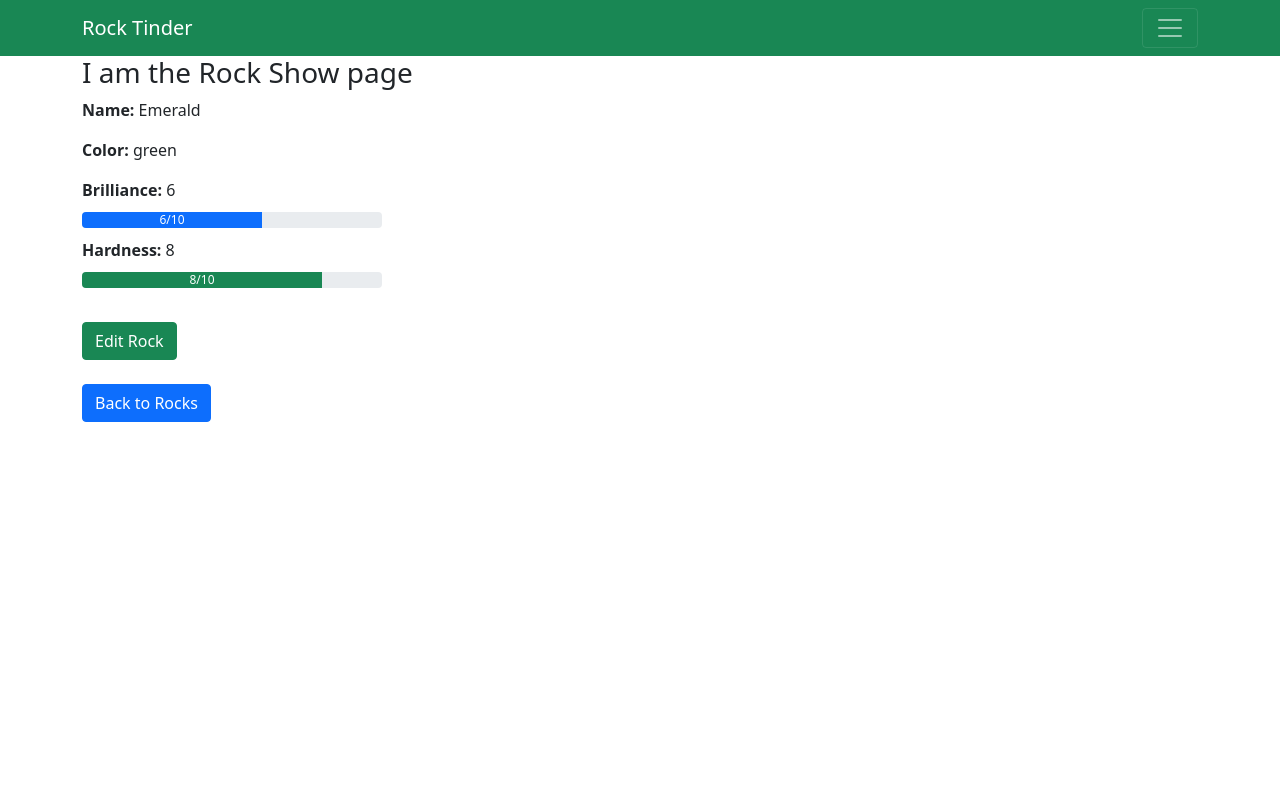
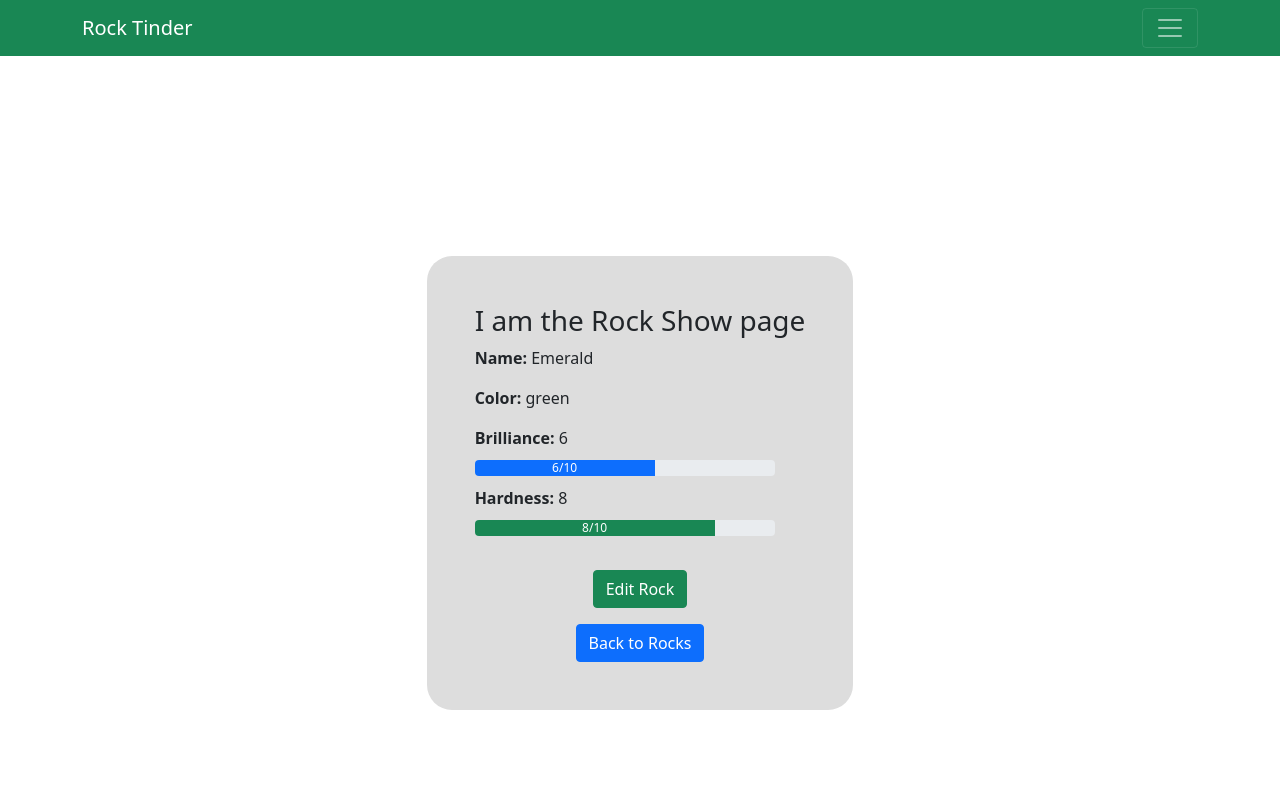
Before and after one commit to learn-academy-2021-charlie/cat-tinder-frontend-conrad-and-alfonso, a React (Create React App) app: page /rockshow/1 in a window 1280 px wide. Shown: the top 800 px of the page. Built offline with nearby package versions, Linux system fonts and the light colour scheme.

Commit message:
styled show page

```diff
--- a/src/App.css
+++ b/src/App.css
@@ -112,3 +112,22 @@ div.card-body {
   color: white;
   text-decoration: none;
 }
+
+.box{
+  max-width: max-content;
+  margin: 25vh auto;
+  background-color: #ddd;
+  padding: 3rem;
+  border-radius: 25px;
+}
+
+.box a{
+  margin: 0 auto;
+  max-width: max-content;
+  display: block;
+
+}
+
+.box a+a{
+  margin-top: 1rem;
+}
--- a/src/pages/RockShow.js
+++ b/src/pages/RockShow.js
@@ -7,6 +7,7 @@ class RockShow extends Component {
    const {rock} = this.props
     return (
       <div className="page container">
+        <div className="box">
           <h3>I am the Rock Show page</h3>
           <p><strong>Name:</strong> {rock && rock.name}</p>
           <p><strong>Color:</strong> {rock && rock.color}</p>
@@ -16,9 +17,8 @@ class RockShow extends Component {
           <Progress value={rock && rock.hardness * 10} color="success">{rock && rock.hardness}/10</Progress>
           <br/>
           <Link to={`/rockedit/${rock && rock.id}`}><Button color="success">Edit Rock</Button></Link>
-        <br/>
-        <br/>
           <Link to="/rockindex"><Button color="primary">Back to Rocks</Button></Link>
+        </div>
       </div>
     )
   }
```
Lines whose indentation alone changed are shown as unchanged.
